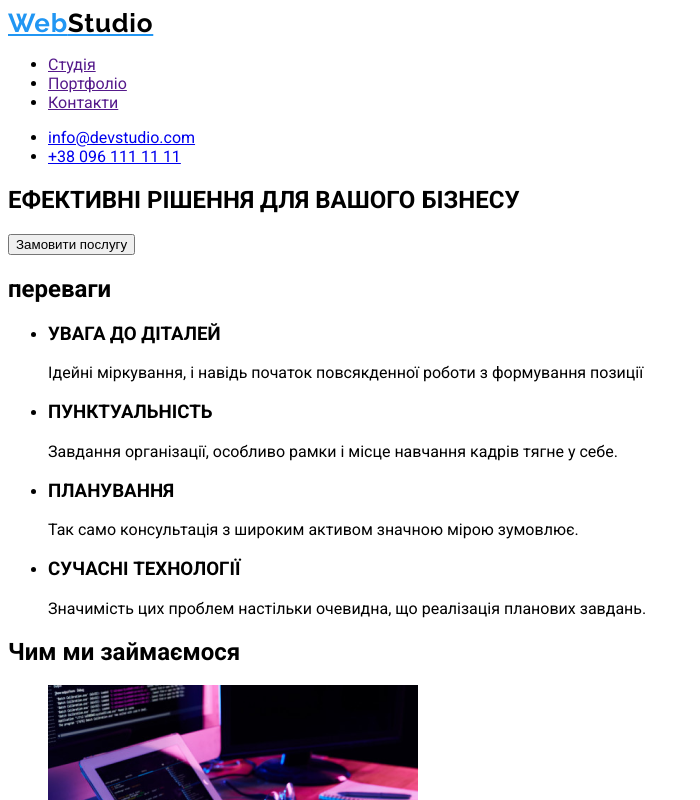
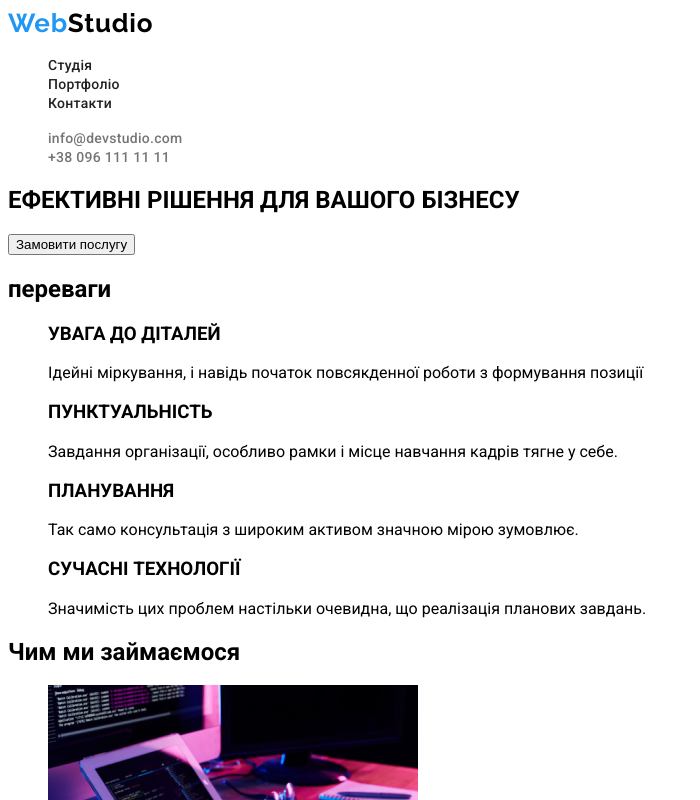
Before and after one commit to meleshko2907/goit-markup-hw-02, a plain HTML site: page index.html in a window 1280 px wide. Shown: the top 800 px of the page, without its empty margins (0-700 px from the left). Drawn offline with Linux system fonts and the light colour scheme.

Commit message:
оформление шрифта в хедере

```diff
--- a/css/styles.css
+++ b/css/styles.css
@@ -10,12 +10,38 @@ body{font-family: "Roboto";}
 
 .logo-header {color: #000000}
 
+.list{list-style: none;}
+
+.link {text-decoration: none;}
+
 
 /*-----Header---*/
+
+
+.header {background-color: #ffffff;}
 
 .nav-head {
 }
 .nav-item {
 }
-.nav-link {
+.nav-link {font-family: 'Roboto';
+    font-style: normal;
+    font-weight: 500;
+    font-size: 14px;
+    line-height: 1.14;
+    letter-spacing: 0.02em;
+    color: #212121;
 }
+
+.nav-link:hover, .nav-link:focus{background: #2196F3;
+}
+
+.header-contacts{font-family: 'Roboto';
+    font-style: normal;
+    font-weight: 500;
+    font-size: 14px;
+    line-height: 1.14;
+    letter-spacing: 0.02em;
+    color: #757575;}
+
+    .header-contacts:hover, .header-contacts:focus{color: #2196F3;}
--- a/index.html
+++ b/index.html
@@ -11,22 +11,22 @@
     <link rel="stylesheet" href="./css/styles.css">
 </head>
 <body>
-    <header>
+    <header class="header">
     <nav>
-        <a class="logo" href="./index.html" lang="en">  Web<span class="logo-header">Studio</span>
+        <a class="logo link" href="./index.html" lang="en">  Web<span class="logo-header">Studio</span>
         </a>
-    <ul class="nav-head">
-        <li class="nav-item"><a href="" class="nav-link">Студія</a></li>
-        <li class="nav-item"><a href="" class="nav-link">Портфоліо</a></li>
-        <li class="nav-item"><a href="" class="nav-link">Контакти</a></li>
+    <ul class="nav-head list">
+        <li class="nav-item"><a href="" class="nav-link link">Студія</a></li>
+        <li class="nav-item"><a href="" class="nav-link link">Портфоліо</a></li>
+        <li class="nav-item"><a href="" class="nav-link link">Контакти</a></li>
     </ul>
 </nav>
-<ul>
+<ul class="list">
     <li>
-        <a href="mailto:info@devstudio.com">info@devstudio.com</a>
+        <a href="mailto:info@devstudio.com" class="header-contacts link">info@devstudio.com</a>
     </li>
     <li>
-        <a href="tel:+380961111111">+38 096 111 11 11</a>
+        <a href="tel:+380961111111" class="header-contacts link">+38 096 111 11 11</a>
     </li>
 </ul>
 </header>
@@ -39,7 +39,7 @@
 
     <section>
         <h2>переваги</h2>
-        <ul>
+        <ul class="list">
         <li>
             <h3>УВАГА ДО ДІТАЛЕЙ</h3>
             <p>Ідейні міркування, і навідь початок повсякденної роботи з формування позиції</p>
@@ -61,7 +61,7 @@
 
     <section>
         <h2>Чим ми займаємося</h2>
-        <ul>
+        <ul class="list">
             <li><a href=""><img src="./images/img1.png" alt="програміст с ноутбуком" width="370"> </a></li>
             <li><a href=""><img src="./images/img2.png" alt="програміст с телефоном" width="370"></a></li>
             <li><a href=""><img src="./images/img3.png" alt="програміст с планшетом" width="370"></a></li>
@@ -70,7 +70,7 @@
 
     <section>
         <h2>НАША КОМАНДА</h2>
-        <ul>
+        <ul class="list">
             <li><img src="./images/team1.jpg" alt="Ігор Дем'яненко" width="270">
                 <div>
                 <h3>Ігор Дем'яненко</h3>
```
